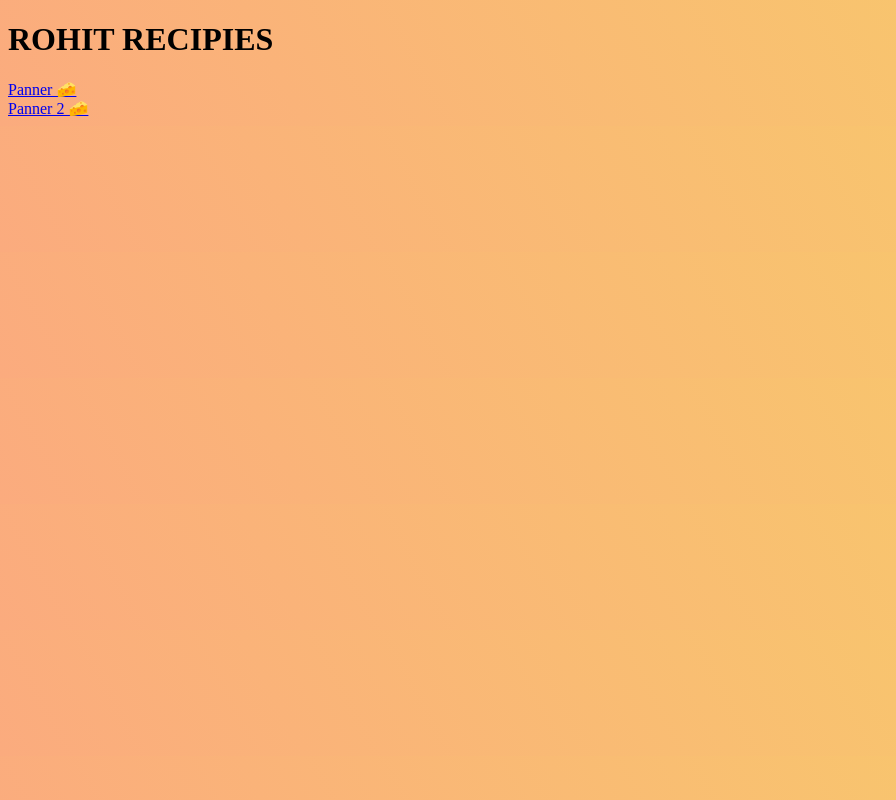
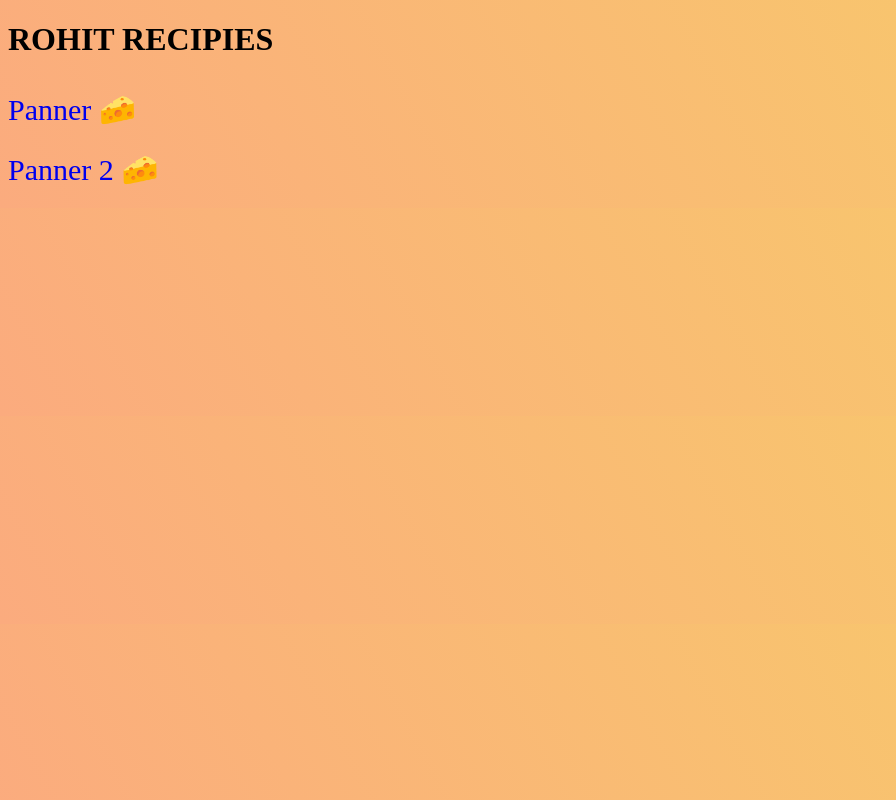
Before and after one commit to shockz09/recipe-tutorial-for-newbie-sby-rohit, a plain HTML site: page index.html in a window 1280 px wide. Shown: the whole page, without its empty margins (0-896 px from the left). Drawn offline with Linux system fonts and the light colour scheme.

Commit message:
update wuwu

```diff
--- a/index.css
+++ b/index.css
@@ -3,3 +3,8 @@ body{
 background-image: linear-gradient(62deg, #FBAB7E 0%, #F7CE68 100%);
 
 }
+a{
+    font-size:30px;
+    line-height:2;
+    text-decoration:none;
+}
```
